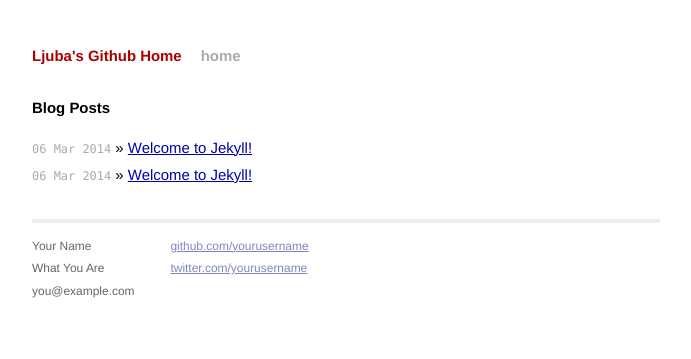
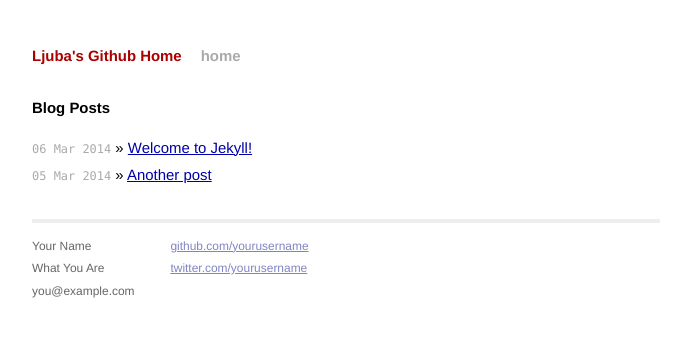
Before and after one commit to ljuba-ned/ljuba-ned.github.io, a Jekyll site: the page built from index.html, in a window 1280 px wide. Shown: the top 359 px of the page, without its empty margins (294-985 px from the left). Built offline with Jekyll 4.4.1, drawn with Linux system fonts in a browser that asks for light colours; Markdown is read by kramdown in place of the engine named in the settings.

Commit message:
Change title and date.

```diff
--- a/_posts/2014-03-05-welcome-to-jekyll.md
+++ b/_posts/2014-03-05-welcome-to-jekyll.md
@@ -1,7 +1,7 @@
 ---
 layout: post
-title:  "Welcome to Jekyll!"
-date:   2014-03-06 21:45:56
+title:  "Another post"
+date:   2014-03-05 21:45:56
 categories: jekyll update
 ---
 
```
